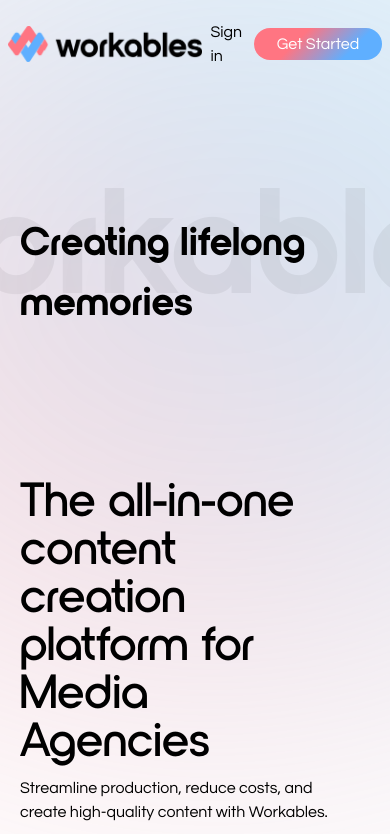
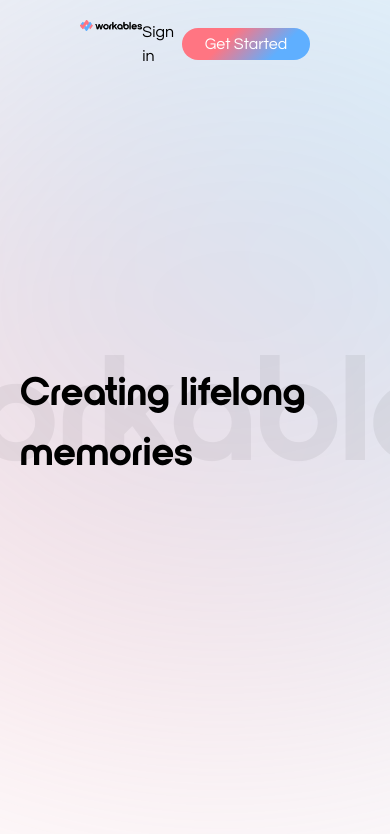
Before and after one commit to adrimachado0/workables-landing-page, a Next.js app: page / in a window 390 px wide. Shown: the top 834 px of the page. Built offline with nearby package versions, Linux system fonts and the light colour scheme.

Commit message:
Titulo workables centrado

```diff
--- a/components/header/Header.jsx
+++ b/components/header/Header.jsx
@@ -7,12 +7,14 @@ import Image from 'next/image'
 
 const Header = () => {
   return (
-    <header className='flex gap-2 mx-2 md:gap-5 justify-between items-center md:mx-20 my-5'>
-        <Link href='/'><Image className=' w-52' src={Logo} alt="Logo Workables" /></Link>
+    <header className='absolute w-full flex gap-2 md:gap-5 justify-between items-center my-5'>
+      <div className='flex justify-between w-full mx-20'>
+        <Link href='https://bubble.io/domain_not_supported?domain=app.workables.io'><Image className=' w-52' src={Logo} alt="Logo Workables" /></Link>
         <div className='flex gap-2 md:gap-5 items-center'>
             <p className='cursor-pointer'>Sign in</p>
             <GetStarted info="Get started"/>
         </div>
+      </div>
     </header>
   )
 }
--- a/components/home/HomeConnect/connectaudiences.jsx
+++ b/components/home/HomeConnect/connectaudiences.jsx
@@ -6,7 +6,7 @@ import Image from 'next/image'
 
 const ConnectAudiences = () => {
   return (
-    <div className='gradiente rounded-5xl p-[1px]'>
+    <div className='gradiente rounded-5xl p-0.5'>
         <div className='flex flex-col items-center h-[500px] overflow-hidden rounded-5xl bg-white'>
             <div className='text-center my-10'>
                 <p className='nordique-semibold text-xl lowercase'>Connect with audiences and launch your music</p>
--- a/components/home/HomeConnect/connectplaystore.jsx
+++ b/components/home/HomeConnect/connectplaystore.jsx
@@ -8,7 +8,7 @@ import Image from 'next/image'
 
 const ConnectPlaystore = () => {
   return (
-    <div className='gradiente rounded-5xl p-[1px]'>
+    <div className='gradiente rounded-5xl p-0.5'>
         <div className='flex flex-col items-center h-[500px] overflow-hidden rounded-5xl bg-white'>
             <div className='text-center my-10'>
                 <p className='nordique-semibold text-xl lowercase'>Discover the world of soundscapes with our app</p>
--- a/components/home/homemain.jsx
+++ b/components/home/homemain.jsx
@@ -6,7 +6,7 @@ import Image from 'next/image';
 
 const HomeMain = () => {
   return (
-    <div className='flex items-center gap-32'>
+    <div className='flex items-center gap-32 mb-52'>
         <div className='flex flex-col gap-3'>
             <h3 className='text-5xl nordique-semibold'>The all-in-one content creation platform for Media Agencies</h3>
             <p className='w-80'>Streamline production, reduce costs, and create high-quality content with Workables.</p>
--- a/components/home/hometitle.jsx
+++ b/components/home/hometitle.jsx
@@ -2,8 +2,8 @@ import React from 'react'
 
 const HomeTitle = () => {
   return (
-    <div className='flex flex-col items-center relative my-36'>
-        <h1 className='nordique-bold opacity-5 lowercase absolute top-1/4 -translate-y-1/2 text-titleWork'>Workables</h1>
+    <div className='flex flex-col items-center relative h-screen justify-center'>
+        <h1 className='lowercase nordique-bold opacity-5 absolute top-1/2 -translate-y-[125px] text-titleWork'>Workables</h1>
         <h3 className='nordique-bold text-titleCreating'>Creating lifelong memories</h3>
     </div>
   )
```
